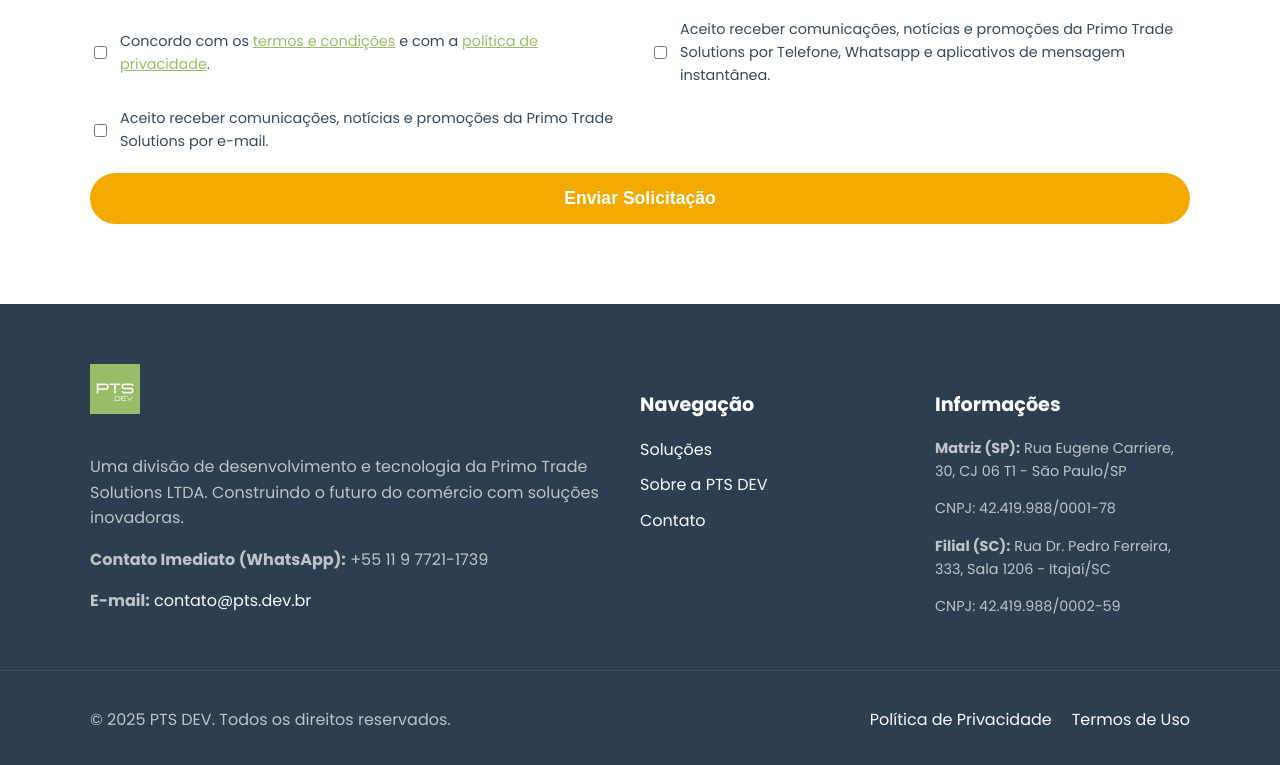
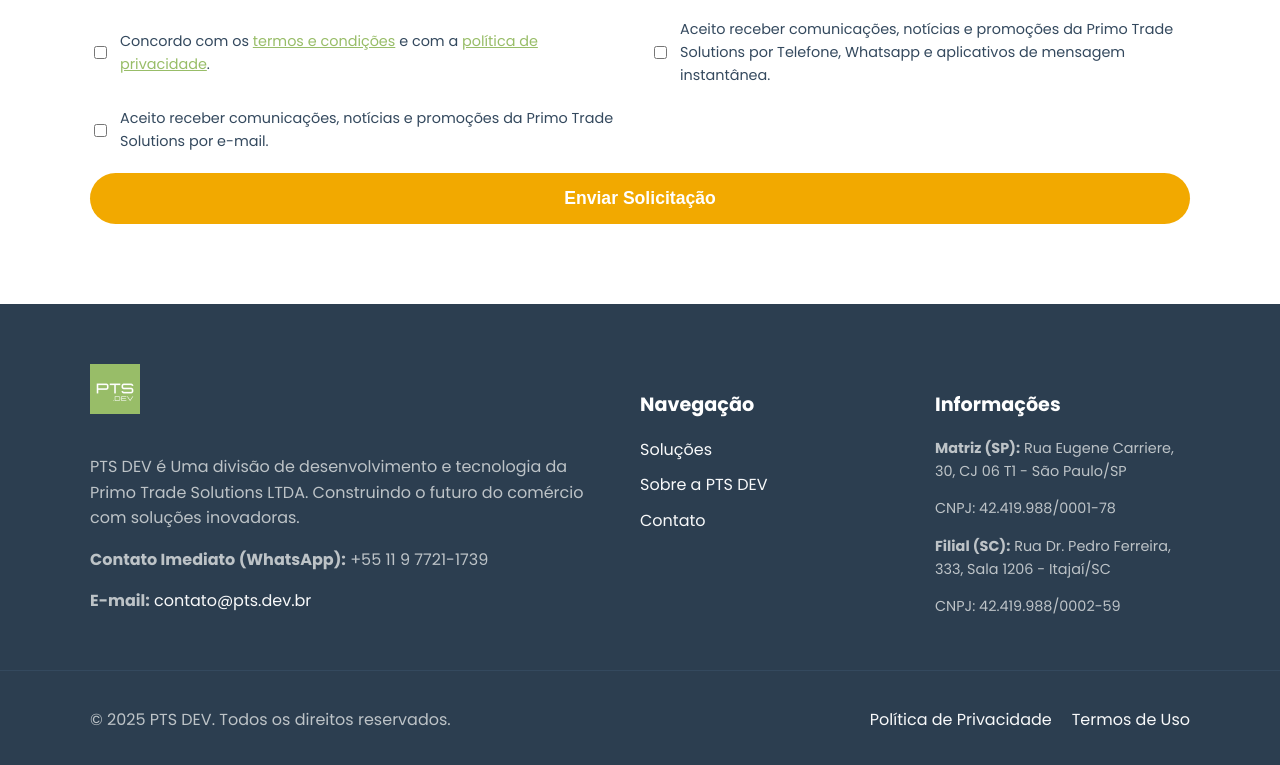
Before and after one commit to rickprimoPTS/pts-dev-website, a React (Create React App) app: page / in a window 1280 px wide. Shown: the part 6308-7073 px from the top of the page. Built offline with nearby package versions, Linux system fonts and the light colour scheme; no server answers.

Commit message:
Acrescenta detalhes no rodapé sobre PTS DEV ser divisão da PTS

```diff
--- a/src/App.js
+++ b/src/App.js
@@ -191,7 +191,7 @@ function App() {
         <div className="container">
           <div className="footer-about">
             <img src={logo} alt="PLogo da PTS DEV - Empresa de Desenvolvimento de Software" className="logo-image-footer" />
-            <p>Uma divisão de desenvolvimento e tecnologia da {fullCompanyName}. Construindo o futuro do comércio com soluções inovadoras.</p>
+            <p>PTS DEV é Uma divisão de desenvolvimento e tecnologia da {fullCompanyName}. Construindo o futuro do comércio com soluções inovadoras.</p>
             <p><strong>Contato Imediato (WhatsApp):</strong> +55 11 9 7721-1739</p>
             <p><strong>E-mail:</strong> <a href={`mailto:${contactEmail}`}>{contactEmail}</a></p>
           </div>
```
